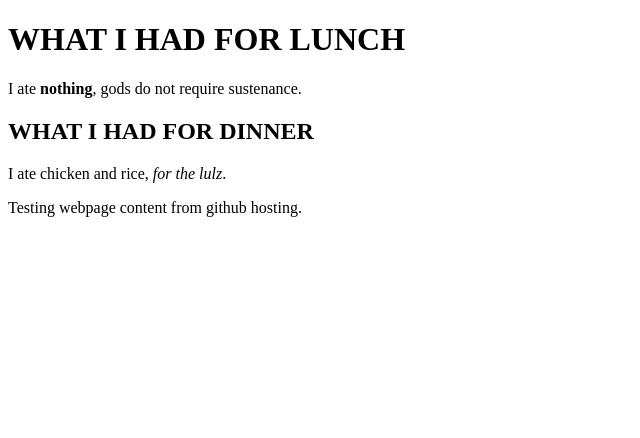
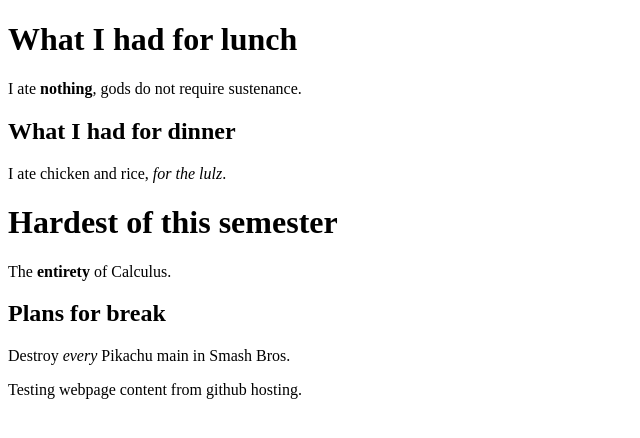
Before and after one commit to Angelbook/Angelbook.github.io, a plain HTML site: page index.html in a window 1280 px wide. Shown: the whole page, without its empty margins (0-640 px from the left). Drawn offline with Linux system fonts and the light colour scheme.

Commit message:
added more headers

```diff
--- a/index.html
+++ b/index.html
@@ -5,16 +5,21 @@
 </head>
 <body>
 
-<h1>WHAT I HAD FOR LUNCH</h1>
+<h1>What I had for lunch</h1>
 <p>
 	I ate <strong>nothing</strong>, gods do not require sustenance.
 </p>
 
-<h2>WHAT I HAD FOR DINNER</h2>
+<h2>What I had for dinner</h2>
 <p>
 	I ate chicken and rice, <em>for the lulz</em>.
 </p>
 
+<h1>Hardest of this semester</h1>
+<p>The <strong>entirety</strong> of Calculus.</p>
+
+<h2>Plans for break</h2>
+<p>Destroy <em>every</em> Pikachu main in Smash Bros.</p>
 
 Testing webpage content from github hosting.
 
```
